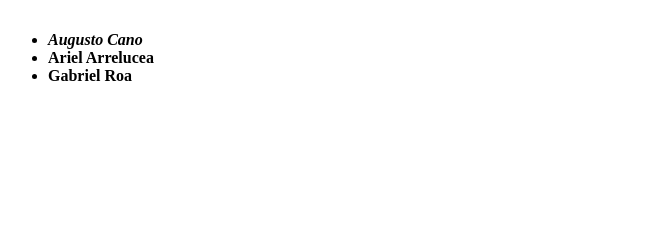
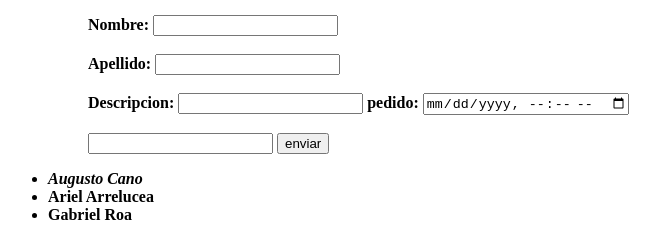
Before and after one commit to Thetrooperr/Thetrooperr, a plain HTML site: page TP1.HTML in a window 1280 px wide. Shown: the part 5399-5639 px from the top of the page, without its empty margins (0-660 px from the left). Before the commit the page ends 5500 px from the top, so only its background shows below. Drawn offline with Linux system fonts and the light colour scheme.

Commit message:
Add files via upload

```diff
--- a/TP1.HTML
+++ b/TP1.HTML
@@ -72,6 +72,24 @@
 
     <img src="img/index.jpeg" alt="400px" id="Ceibo" width="">
         <a href="Ceibo">Ceibo</a><br><br>
+    <form class="" action="mailto:augustocanoheredia@gmail.com" method="post" enctype="text/plain">
+        <label for="text">Nombre:</label>
+        <input type="text" name="" value=""><br><br>
+        <label for="">Apellido:</label>
+        <input type="text" name="" value=""><br><br>
+        <label for="">Descripcion:</label>
+        <input type="text" name="" value="">
+        <label for="">pedido:</label>
+        <input type="datetime-local" name="" value=""><br><br>
+        <label for=""></label>
+        <input type="text" name="" value="">
+
+        <input type="submit" name="" value="enviar">
+
+
+
+
+    </form>
 
 
 
```
